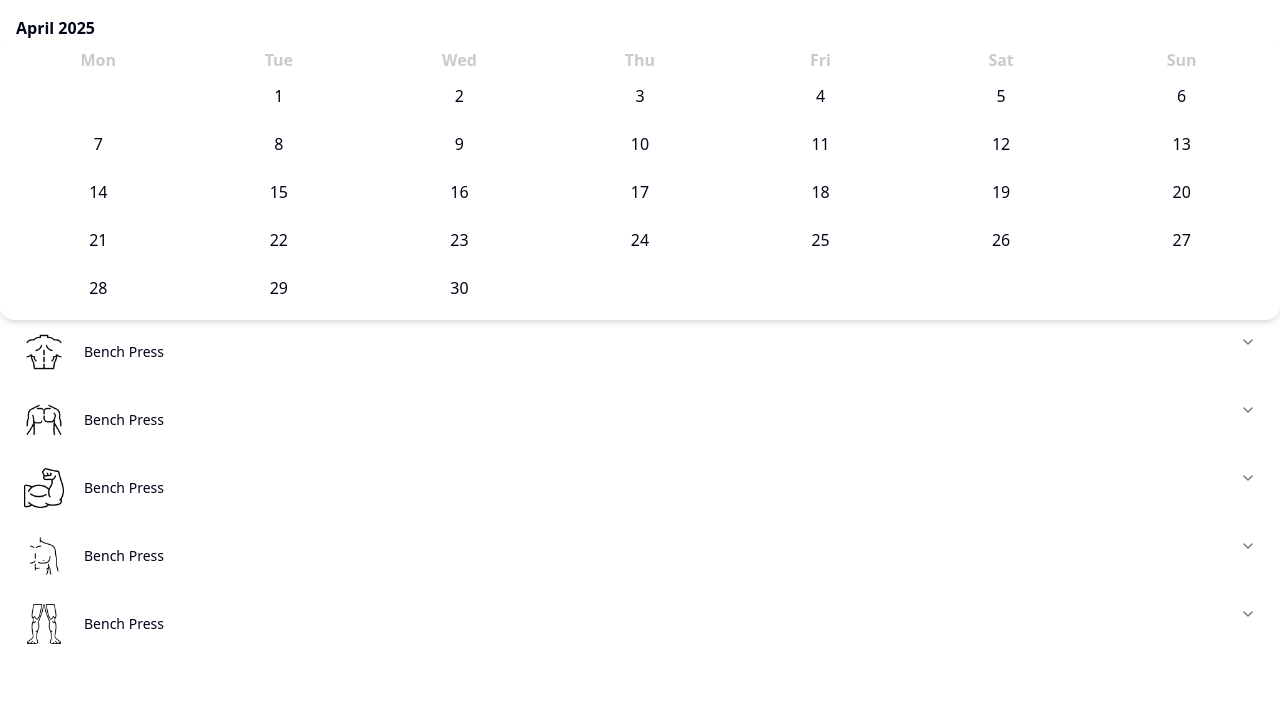
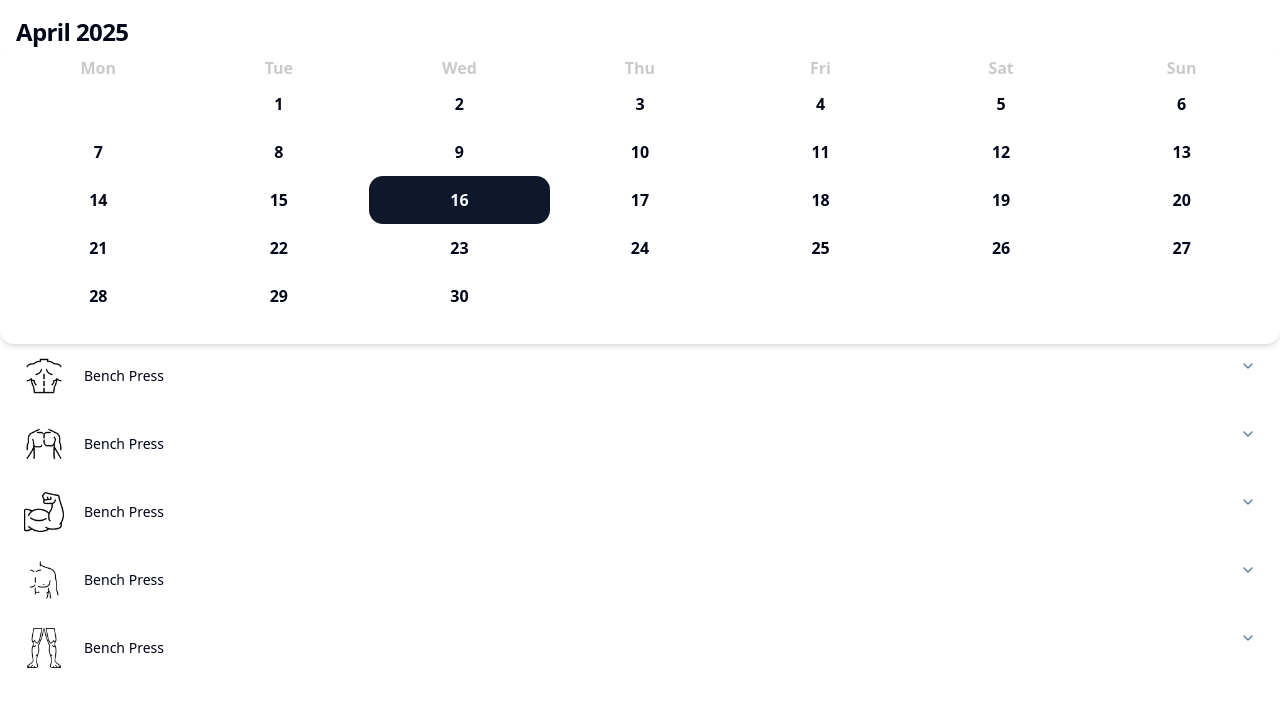
Before and after one commit to BekzhanKaspakov/gym-tracker, a Next.js app: page / in a window 1280 px wide. Shown: the top 706 px of the page. Built offline with nearby package versions, Linux system fonts and the light colour scheme.

Commit message:
added typography and selecting current date

```diff
--- a/src/pages/homepage/ui/homepage.tsx
+++ b/src/pages/homepage/ui/homepage.tsx
@@ -1,11 +1,15 @@
+"use client";
+
 import { Calendar } from "@/widgets/calendar";
 import { SelectedDayExerciseList } from "@/widgets/selected-day-exercise-list/ui/selected-day-exercise-list";
+import { useState } from "react";
 
 export const HomePage = () => {
+  const [selectedDate, setSelectedDate] = useState(new Date());
   return (
     <div>
       {/* <Header /> */}
-      <Calendar />
+      <Calendar selectedDate={selectedDate} onClickDate={setSelectedDate} />
       <SelectedDayExerciseList />
     </div>
   );
--- /dev/null
+++ b/src/shared/ui-kit/typography/index.ts
@@ -0,0 +1,12 @@
+export {
+  H1,
+  H2,
+  H3,
+  H4,
+  P,
+  Lead,
+  Large,
+  Muted,
+  Blockquote,
+  InlineCode,
+} from "./ui/typography";
--- /dev/null
+++ b/src/shared/ui-kit/typography/ui/typography.tsx
@@ -0,0 +1,90 @@
+import React from "react";
+
+interface Props {
+  className?: string;
+  children?: string;
+}
+
+const H1: React.FC<Props> = ({ className, children }) => {
+  return (
+    <h1
+      className={`scroll-m-20 text-4xl font-extrabold tracking-tight lg:text-5xl ${className}`}
+    >
+      {children}
+    </h1>
+  );
+};
+
+const H2: React.FC<Props> = ({ className, children }) => {
+  return (
+    <h2
+      className={`scroll-m-20 border-b pb-2 text-3xl font-semibold tracking-tight first:mt-0 ${className}`}
+    >
+      {children}
+    </h2>
+  );
+};
+
+const H3: React.FC<Props> = ({ className, children }) => {
+  return (
+    <h3
+      className={`scroll-m-20 text-2xl font-semibold tracking-tight ${className}`}
+    >
+      {children}
+    </h3>
+  );
+};
+
+const H4: React.FC<Props> = ({ className, children }) => {
+  return (
+    <h4
+      className={`scroll-m-20 text-xl font-semibold tracking-tight ${className}`}
+    >
+      {children}
+    </h4>
+  );
+};
+
+const P: React.FC<Props> = ({ className, children }) => {
+  return (
+    <p className={`leading-7 [&:not(:first-child)]:mt-6 ${className}`}>
+      {children}
+    </p>
+  );
+};
+
+const Blockquote: React.FC<Props> = ({ className, children }) => {
+  return (
+    <blockquote className={`mt-6 border-l-2 pl-6 italic ${className}`}>
+      {children}
+    </blockquote>
+  );
+};
+
+const InlineCode: React.FC<Props> = ({ className, children }) => {
+  return (
+    <code
+      className={`relative rounded bg-muted px-[0.3rem] py-[0.2rem] font-mono text-sm font-semibold ${className}`}
+    >
+      {children}
+    </code>
+  );
+};
+
+const Lead: React.FC<Props> = ({ className, children }) => {
+  return (
+    <p className={`text-xl text-muted-foreground ${className}`}>{children}</p>
+  );
+};
+
+const Large: React.FC<Props> = ({ className, children }) => {
+  return <div className={`text-lg font-semibold ${className}`}>{children}</div>;
+};
+
+const Muted: React.FC<Props> = ({ className, children }) => {
+  return (
+    <p className={`text-sm text-muted-foreground ${className}`}>{children}.</p>
+  );
+};
+
+export { H1, H2, H3, H4, P, Lead, Large, Muted, Blockquote, InlineCode };
--- a/src/widgets/calendar/ui/calendar.tsx
+++ b/src/widgets/calendar/ui/calendar.tsx
@@ -1,5 +1,6 @@
 "use client";
 
+import { H3, P } from "@/shared/ui-kit/typography";
 import { classNames } from "@/shared/utils/classNames";
 import { daysInMonth } from "@/shared/utils/daysInMonth";
 import { getMonthName } from "@/shared/utils/getMonthName";
@@ -11,7 +12,13 @@ const getMonthDate = (baseDate: Date, offset: number) => {
   return date;
 };
 
-export const Calendar = () => {
+export const Calendar = ({
+  selectedDate,
+  onClickDate,
+}: {
+  selectedDate: Date;
+  onClickDate: (newDate: Date) => void;
+}) => {
   const [currentMonth, setCurrentMonth] = useState(new Date());
   const [dragX, setDragX] = useState(0);
   const [isDragging, setIsDragging] = useState(false);
@@ -54,14 +61,14 @@ export const Calendar = () => {
   return (
     <>
       <header className="p-4 pb-0 font-bold">
-        <h1>{getMonthName(currentMonth)}</h1>
+        <H3>{getMonthName(currentMonth)}</H3>
       </header>
       <div
         ref={containerRef}
         onTouchStart={handleTouchStart}
         onTouchMove={handleTouchMove}
         onTouchEnd={handleTouchEnd}
-        className="overflow-hidden relative w-full shadow-md rounded-xl p-2"
+        className="overflow-hidden relative w-full shadow-md rounded-xl p-2 pb-6"
       >
         <div
           className={classNames(
@@ -98,9 +105,24 @@ export const Calendar = () => {
                       return (
                         <td
                           key={`${day}-${week}`}
-                          className="text-center size-12"
+                          className={classNames(
+                            "text-center size-12 font-bold",
+                            {
+                              "bg-secondary text-primary-foreground rounded-xl":
+                                date?.getDate() === new Date().getDate() &&
+                                date?.getMonth() === new Date().getMonth() &&
+                                date?.getFullYear() ===
+                                  new Date().getFullYear(),
+                              "bg-primary text-primary-foreground rounded-xl":
+                                date?.getDate() === selectedDate.getDate() &&
+                                date?.getMonth() === selectedDate.getMonth() &&
+                                date?.getFullYear() ===
+                                  selectedDate.getFullYear(),
+                            },
+                          )}
+                          onClick={() => onClickDate(date)}
                         >
-                          {date?.getDate()}
+                          <P>{date?.getDate().toString()}</P>
                         </td>
                       );
                     })}
```
